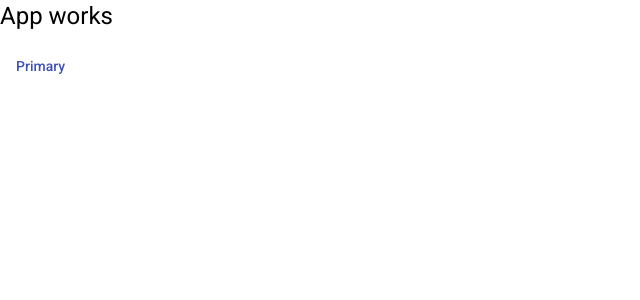
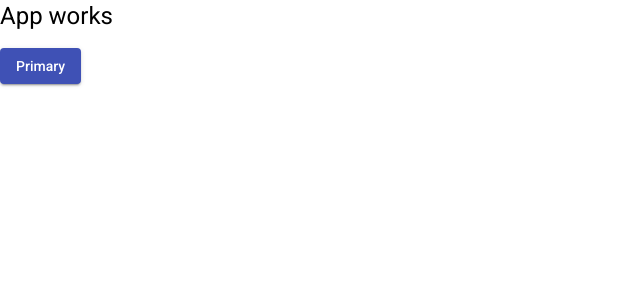
Before and after one commit to andrelula22/helpdesk-front, an Angular app: page / in a window 1280 px wide. Shown: the top 300 px of the page, without its empty margins (0-640 px from the left). Built offline with nearby package versions, Linux system fonts and the light colour scheme.

Commit message:
componente Nav criado

```diff
--- a/src/app/app.component.html
+++ b/src/app/app.component.html
@@ -1,2 +1,2 @@
 <h1>App works</h1>
-<button mat-button color="primary">Primary</button>
+<button mat-raised-button color="primary">Primary</button>
--- a/src/app/app.module.ts
+++ b/src/app/app.module.ts
@@ -27,9 +27,13 @@
 import { MatListModule } from '@angular/material/list';
 import { MatCardModule } from '@angular/material/card';
 
+//componentes do projeto
+import { NavComponent } from './components/nav/nav.component';
+
 @NgModule({
   declarations: [
-    AppComponent
+    AppComponent,
+    NavComponent
   ],
   imports: [
     BrowserModule,
--- /dev/null
+++ b/src/app/components/nav/nav.component.html
@@ -0,0 +1 @@
+<p>nav works!</p>
--- /dev/null
+++ b/src/app/components/nav/nav.component.ts
@@ -0,0 +1,15 @@
+import { Component, OnInit } from '@angular/core';
+
+@Component({
+  selector: 'app-nav',
+  templateUrl: './nav.component.html',
+  styleUrls: ['./nav.component.css']
+})
+export class NavComponent implements OnInit {
+
+  constructor() { }
+
+  ngOnInit(): void {
+  }
+
+}
```
Also changed, not shown: src/app/components/nav/nav.component.css (added).
